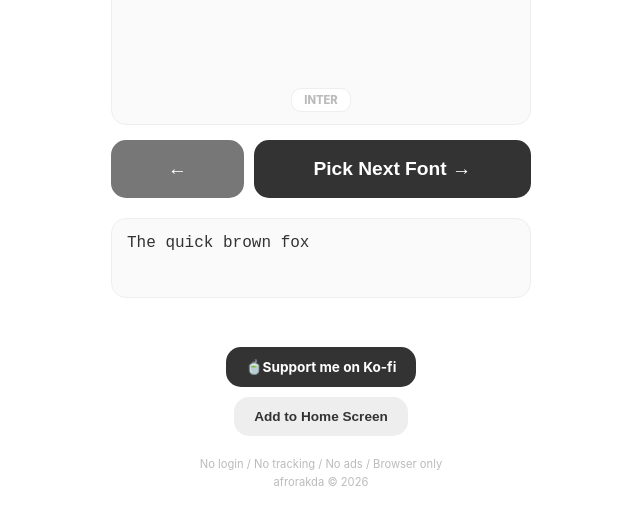
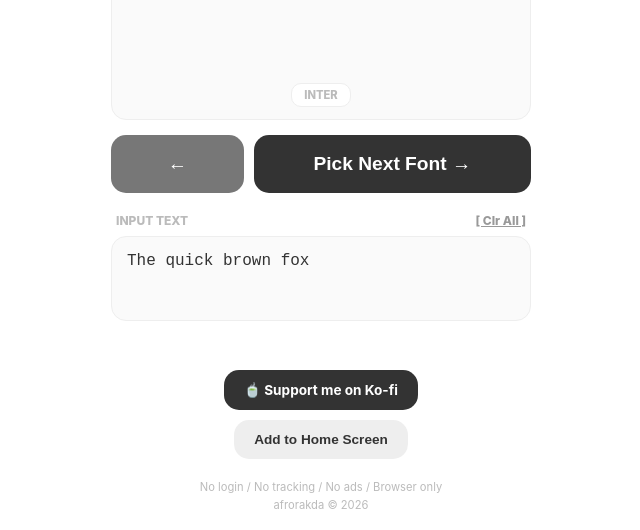
Before and after one commit to afrorakda/font-picker, a plain HTML site: page index.html in a window 1280 px wide. Shown: the part 311-841 px from the top of the page, without its empty margins (319-959 px from the left). Before the commit the page ends 818 px from the top, so only its background shows below. Drawn offline with Linux system fonts and the light colour scheme; a web font is replaced by a local one.

Commit message:
Update index.html

```diff
--- a/index.html
+++ b/index.html
@@ -10,7 +10,7 @@
     <style>
         :root {
             --bg: #fff;
-            --main: #333; /* #333固定 */
+            --main: #333;
             --accent: #eee;
             --radius: 15px;
         }
@@ -19,7 +19,6 @@
             box-sizing: border-box;
             -webkit-tap-highlight-color: transparent;
             margin: 0; padding: 0;
-            /* ダブルタップズームを阻止 */
             touch-action: manipulation;
         }
 
@@ -33,10 +32,9 @@
         .fridge-container { width: 100%; max-width: 420px; display: flex; flex-direction: column; align-items: center; }
 
         header { text-align: center; margin-bottom: 25px; }
-        h1 { font-size: 2rem; font-weight: 800; letter-spacing: -1px; margin-bottom: 5px; }
+        h1 { font-size: 2rem; font-weight: 800; letter-spacing: -1px; }
         .subtitle { color: #999; font-size: 0.85rem; font-weight: 500; }
 
-        /* Font Display Area */
         .display-card {
             width: 100%; aspect-ratio: 1 / 0.8; background: #fafafa;
             border: 1px solid var(--accent); border-radius: var(--radius);
@@ -44,10 +42,7 @@
             overflow: hidden; padding: 25px; margin-bottom: 15px;
             position: relative;
         }
-        #fontDisplay {
-            width: 100%; text-align: center; word-break: break-word;
-            font-size: 2.2rem; line-height: 1.2;
-        }
+        #fontDisplay { width: 100%; text-align: center; word-break: break-word; font-size: 2.2rem; line-height: 1.2; }
 
         .info-tag {
             position: absolute; bottom: 12px; font-size: 0.7rem; font-weight: 800;
@@ -56,26 +51,28 @@
             border: 1px solid var(--accent);
         }
 
-        /* Controls */
         .controls { display: flex; gap: 10px; margin-bottom: 20px; width: 100%; }
         .btn {
             flex: 1; background: var(--main); color: #fff; border: none;
             padding: 18px; border-radius: var(--radius); font-size: 1.2rem;
-            font-weight: bold; cursor: pointer; transition: 0.1s;
+            font-weight: bold; cursor: pointer;
         }
         .btn-prev { background: #777; flex: 0.4; }
         .btn:active { transform: scale(0.96); }
 
-        /* Input area */
-        .input-wrap { width: 100%; margin-bottom: 25px; }
+        /* Input Area (ラベルとClrボタン) */
+        .input-section { width: 100%; margin-bottom: 25px; }
+        .input-header { display: flex; justify-content: space-between; align-items: center; margin-bottom: 8px; padding: 0 5px; }
+        .input-label { font-size: 0.75rem; font-weight: 800; color: #bbb; text-transform: uppercase; }
+        .clr-link { font-size: 0.75rem; font-weight: 800; color: #999; cursor: pointer; text-decoration: underline; }
+
         textarea {
-            width: 100%; height: 80px; border-radius: var(--radius);
+            width: 100%; height: 85px; border-radius: var(--radius);
             border: 1px solid var(--accent); background: #fafafa;
             padding: 15px; font-size: 1rem; color: var(--main);
             resize: none; outline: none;
         }
 
-        /* Footer Components */
         .footer-btns { display: flex; flex-direction: column; align-items: center; gap: 10px; margin-top: auto; padding: 20px 0; }
         .kofi-btn, .home-btn {
             display: inline-flex; align-items: center; padding: 12px 20px;
@@ -86,14 +83,12 @@
 
         footer { font-size: 0.7rem; color: #bbb; text-align: center; line-height: 1.6; }
 
-        /* Toast */
         #toast {
             position: fixed; bottom: 100px; background: rgba(0,0,0,0.8); color: #fff;
             padding: 10px 20px; border-radius: 20px; font-size: 0.8rem; font-weight: bold;
             opacity: 0; transition: opacity 0.3s; pointer-events: none;
         }
 
-        /* Modal (固定仕様:憲法遵守) */
         .modal { display: none; position: fixed; top: 0; left: 0; width: 100%; height: 100%; background: rgba(0,0,0,0.5); justify-content: center; align-items: center; z-index: 1000; }
         .modal-content {
             background: #fff; padding: 30px; border-radius: 20px;
@@ -122,14 +117,16 @@
         <button class="btn" id="nextBtn">Pick Next Font →</button>
     </div>
 
-    <div class="input-wrap">
+    <div class="input-section">
+        <div class="input-header">
+            <span class="input-label">Input Text</span>
+            <span class="clr-link" id="clrAll">[ Clr All ]</span>
+        </div>
         <textarea id="textInput" placeholder="Type here to test...">The quick brown fox</textarea>
     </div>
 
     <div class="footer-btns">
-        <a href="https://ko-fi.com/afrorakda" target="_blank" class="kofi-btn">
-            <span>🍵</span> Support me on Ko-fi
-        </a>
+        <a href="https://ko-fi.com/afrorakda" target="_blank" class="kofi-btn">🍵 Support me on Ko-fi</a>
         <button class="home-btn" id="homeBtn">Add to Home Screen</button>
     </div>
 
@@ -181,6 +178,7 @@
     const display = document.getElementById('fontDisplay');
     const info = document.getElementById('fontInfo');
     const input = document.getElementById('textInput');
+    const clrAll = document.getElementById('clrAll');
     const nextBtn = document.getElementById('nextBtn');
     const prevBtn = document.getElementById('prevBtn');
     const toast = document.getElementById('toast');
@@ -194,7 +192,13 @@
     }
 
     input.oninput = () => {
-        display.textContent = input.value || "Type something...";
+        display.textContent = input.value || "Type here to test...";
+    };
+
+    clrAll.onclick = () => {
+        input.value = "";
+        display.textContent = "Type here to test...";
+        input.focus();
     };
 
     nextBtn.onclick = () => updateFont(currentIndex + 1);
@@ -208,12 +212,10 @@
         });
     };
 
-    // Modal Logic
     document.getElementById('homeBtn').onclick = () => modal.style.display = 'flex';
     document.getElementById('closeModal').onclick = () => modal.style.display = 'none';
     window.onclick = (e) => { if (e.target == modal) modal.style.display = 'none'; };
 
-    // Init
     updateFont(0);
 </script>
 
```
